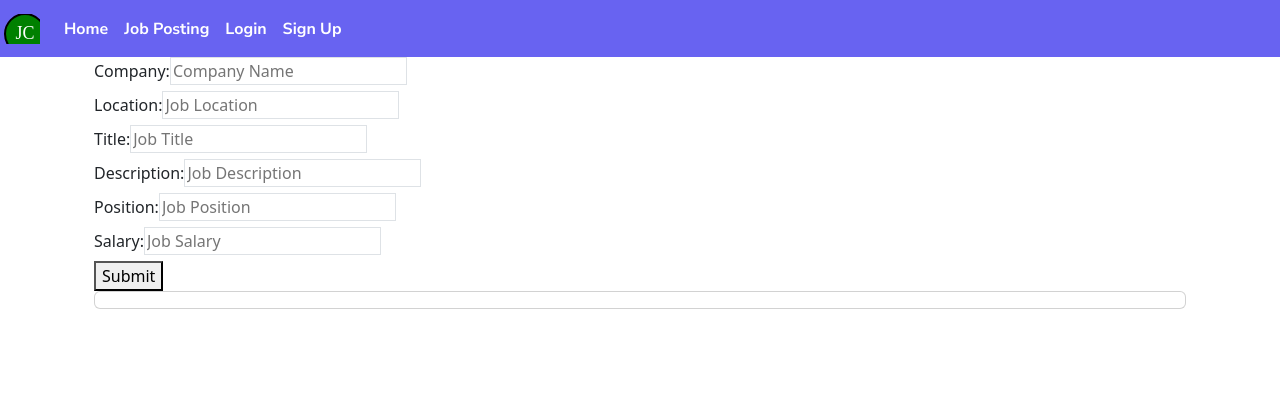
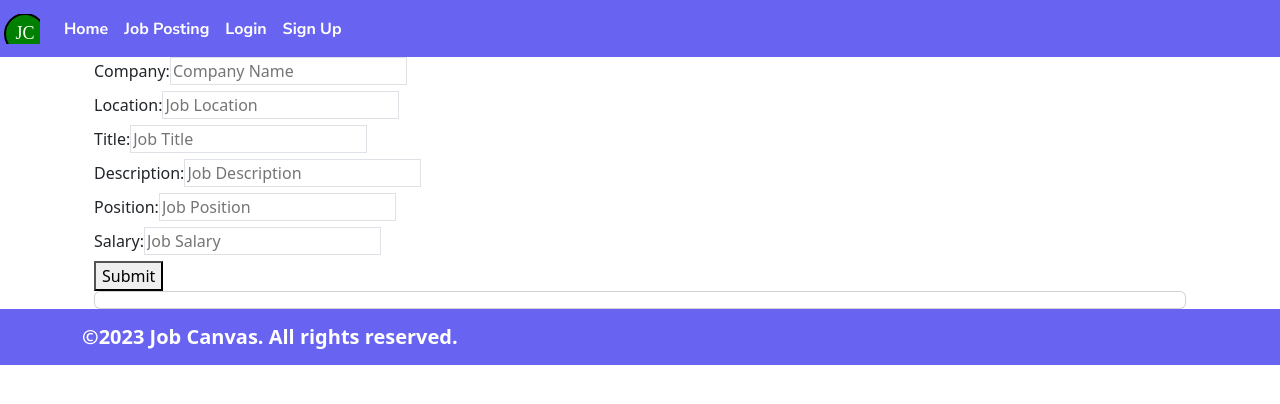
Before and after one commit to kali20987/JobCanvas, a React (Create React App) app in the folder client/: page /jobposting in a window 1280 px wide. Shown: the top 404 px of the page. Built offline with nearby package versions, Linux system fonts and the light colour scheme.

Commit message:
added footer

```diff
--- a/client/src/App.js
+++ b/client/src/App.js
@@ -9,13 +9,12 @@ import { setContext } from "@apollo/client/link/context";
 import { BrowserRouter as Router, Routes, Route } from "react-router-dom";
 import JobPosting from "./pages/JobPosting";
 import "./App.css";
-// import SearchBox from "./components/SearchBox";
 import Home from "./pages/Home";
 import NavBar from "./components/NavBar";
+import Footer from "./components/Footer";
 import Login from "../src/pages/LogIn";
 import Signup from "./pages/SignUp";
 import '../src/components/fonts.css';
-
 
 // Construct our main GraphQL API endpoint
 const httpLink = createHttpLink({
@@ -45,9 +44,8 @@ function App() {
   return (
     <ApolloProvider client={client}>
       <Router>
-          <NavBar />
+        <NavBar />
         <div className="container mx-auto">
-          {/* <SearchBox /> */}
           <Routes>
             <Route path="/" element={<Home />} />
             <Route path="/login" element={<Login />} />
@@ -55,6 +53,7 @@ function App() {
             <Route path="/jobposting" element={<JobPosting />} />
           </Routes>
         </div>
+        <Footer />
       </Router>
     </ApolloProvider>
   );
--- a/client/src/components/Footer.js
+++ b/client/src/components/Footer.js
@@ -0,0 +1,15 @@
+import React from "react";
+
+const Footer = () => {
+  return (
+    <footer className="navbar navbar-expand-lg bg-body-tertiary">
+      <div className="container">
+        <a className="navbar-brand text-white" href="#">
+        ©2023 Job Canvas. All rights reserved.
+        </a>
+      </div>
+    </footer>
+  );
+};
+
+export default Footer;
```
